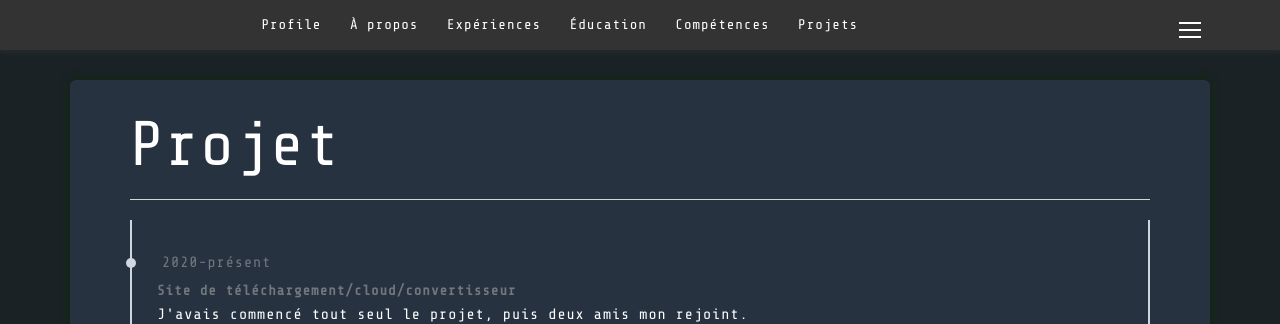
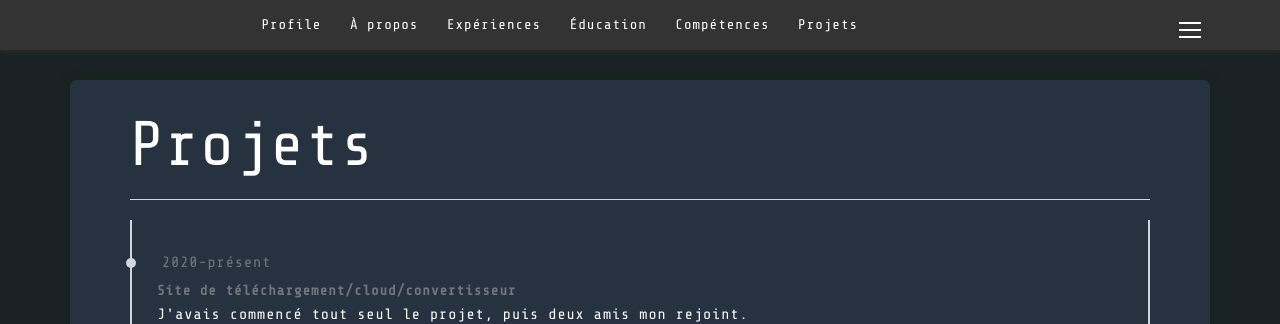
Before and after one commit to MaelC001/MaelC001.github.io, a Jekyll site: the page built from projet/index.html, in a window 1280 px wide and 900 px high. Shown: the top 324 px of the window. Built offline with Jekyll 4.4.1, drawn with Linux system fonts in a browser that asks for light colours; nearby versions of some CDN libraries.

Commit message:
Update index.html

```diff
--- a/projet/index.html
+++ b/projet/index.html
@@ -4,7 +4,7 @@ title: Portfolio - Projet
 ---
 
 <div class="jumbotron jumbo-background timeline" id="projet">
-  <h1>Projet</h1>
+  <h1>Projets</h1>
   <hr class="star-bright">
   <ul>
     <li>
```
